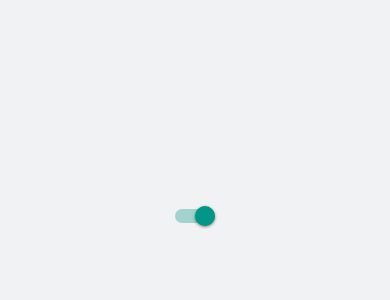
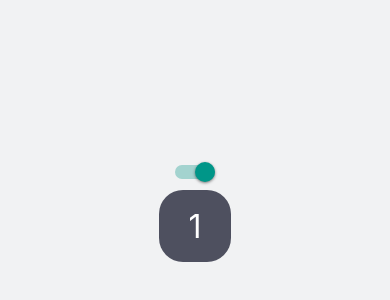
Before and after one commit to Severo-Yannick/calculator, a React Native app: screen / in a window 390 px wide. Shown: the part 206-506 px from the top of the page. Built offline with nearby package versions, Linux system fonts and the light colour scheme.

Commit message:
button component

```diff
--- a/App.tsx
+++ b/App.tsx
@@ -1,6 +1,7 @@
 import { useState } from 'react'
 import { StatusBar } from 'expo-status-bar'
-import { StyleSheet, Text, View, Switch } from 'react-native'
+import { StyleSheet, View, Switch } from 'react-native'
+import Button from './src/components/Button'
 import { ThemeContext } from './src/context/ThemeContext'
 import { myColors } from './src/styles/Colors'
 
@@ -14,6 +15,7 @@ export default function App() {
           value={theme === 'light'}
           onValueChange={() => setTheme(theme === 'light' ? 'dark' : 'light')}
         />
+        <Button isGray title='1' onPress={() => alert('hello !')} />
       </View>
     </ThemeContext.Provider>
   )
--- /dev/null
+++ b/src/components/Button.tsx
@@ -0,0 +1,43 @@
+import { useContext } from 'react'
+import { TouchableOpacity, Text } from 'react-native'
+import { ThemeContext } from '../context/ThemeContext'
+import { Styles } from '../styles/GlobalStyles'
+
+interface ButtonProps {
+  onPress: () => void
+  title: string
+  isBlue?: boolean
+  isGray?: boolean
+}
+
+const Button = ({onPress, title, isBlue, isGray}: ButtonProps) => {
+  const theme = useContext(ThemeContext)
+  return (
+    <TouchableOpacity
+      style = {
+        isBlue
+        ? Styles.btnBlue
+        : isGray
+        ? Styles.btnGray
+        : theme == 'light'
+        ? Styles.btnLight
+        : Styles.btnDark
+      }
+      onPress={onPress}
+    >
+      <Text
+        style = {
+          isBlue || isGray
+          ? Styles.smallTextLight
+          : theme === 'dark'
+          ? Styles.smallTextLight
+          : Styles.smallTextDark
+        }
+      >
+        {title}
+      </Text>
+    </TouchableOpacity>
+  )
+}
+
+export default Button
```
Also changed, not shown: src/styles/GlobalStyles.tsx (+6 -6 lines).
